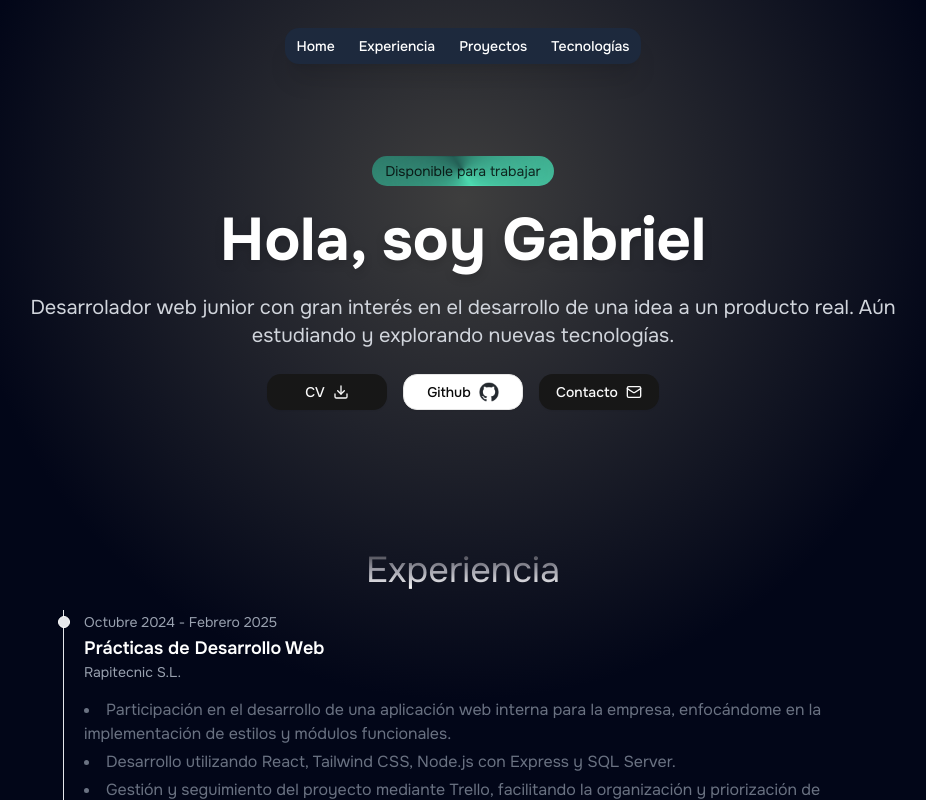
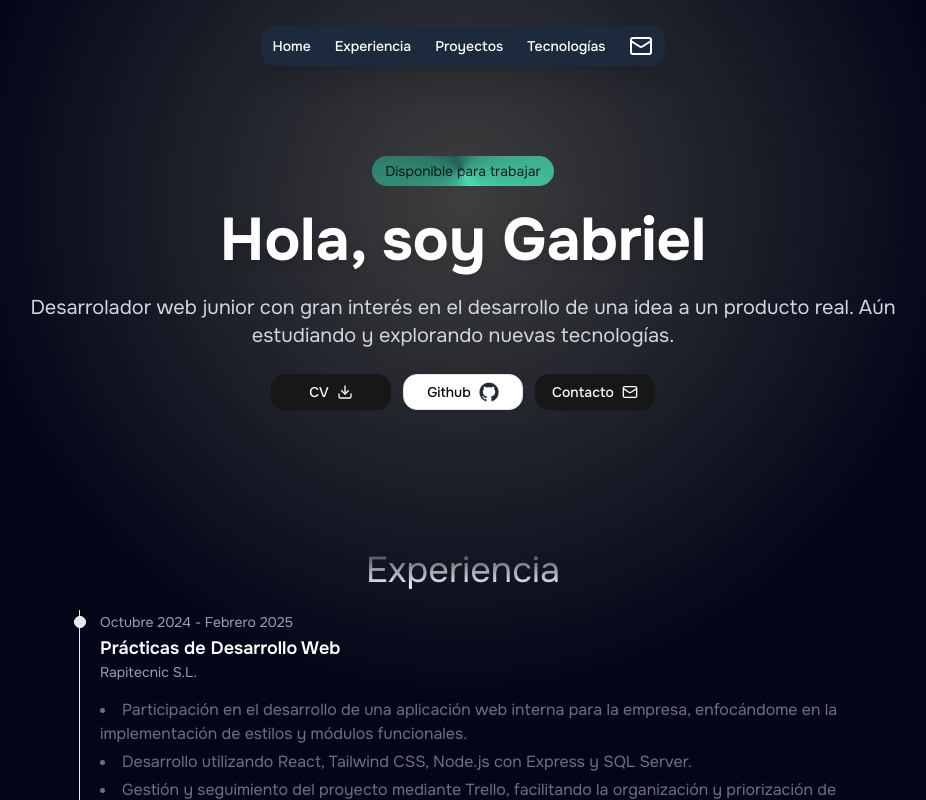
Before and after one commit to espinoza0/portfolio, a Next.js app: page / in a window 1280 px wide. Shown: the top 800 px of the page, without its empty margins (177-1103 px from the left). Built offline with nearby package versions, Linux system fonts and the light colour scheme.

Commit message:
cambios en secciones accesibilidad y responsive, por hacer: usar mas colores e introducir CV, proyectos...corregidos

```diff
--- a/src/components/Header.tsx
+++ b/src/components/Header.tsx
@@ -3,46 +3,61 @@ import Link from "next/link";
 
 export default function Header() {
   return (
-    <div className="rounded-xl px-3 py-2 shadow-xl w-fit mt-5 mb-10 bg-slate-800 z-20 text-white fixed">
-      <nav className="items-center gap-6 flex">
+    <header className="rounded-xl px-3 py-2 shadow-xl w-fit mt-5 mb-10 bg-slate-800 z-20 text-white fixed">
+      <nav
+        className="items-center gap-6 flex"
+        aria-label="Navegación principal"
+      >
         <a
           href="#"
-          className="text-sm font-medium transition-colors hover:text-slate-500"
+          className="text-sm font-medium transition-colors hover:text-slate-500 flex items-center gap-2
+    focus:outline-none focus-visible:ring-2 focus-visible:ring-offset-2 focus-visible:ring-white focus-visible:ring-offset-slate-800 rounded-full"
+          aria-label="Inicio"
         >
           <span className="hidden md:inline">Home</span>
-          {<Home className="md:hidden" />}
+          <Home className="md:hidden" aria-hidden="true" />
         </a>
         <Link
           href="#experiencia"
-          className="text-sm font-medium transition-colors hover:text-slate-500"
+          className="text-sm font-medium transition-colors hover:text-slate-500 flex items-center gap-2
+    focus:outline-none focus-visible:ring-2 focus-visible:ring-offset-2 focus-visible:ring-white focus-visible:ring-offset-slate-800 rounded-full"
           prefetch={false}
+          aria-label="Ir a la sección Experiencia"
         >
           <span className="hidden md:inline">Experiencia</span>
-          <Briefcase className="md:hidden" />
+          <Briefcase className="md:hidden" aria-hidden="true" />
         </Link>
         <Link
           href="#proyectos"
-          className="text-sm font-medium transition-colors hover:text-slate-500"
+          className="text-sm font-medium transition-colors hover:text-slate-500 flex items-center gap-2
+    focus:outline-none focus-visible:ring-2 focus-visible:ring-offset-2 focus-visible:ring-white focus-visible:ring-offset-slate-800 rounded-full"
           prefetch={false}
+          aria-label="Ir a la sección Proyectos"
         >
           <span className="hidden md:inline">Proyectos</span>
-          <Folder className="md:hidden" />
+          <Folder className="md:hidden" aria-hidden="true" />
         </Link>
         <Link
           href="#tools"
-          className="text-sm font-medium transition-colors hover:text-slate-500"
+          className="text-sm font-medium transition-colors hover:text-slate-500 flex items-center gap-2
+    focus:outline-none focus-visible:ring-2 focus-visible:ring-offset-2 focus-visible:ring-white focus-visible:ring-offset-slate-800 rounded-full"
           prefetch={false}
+          aria-label="Ir a la sección Tecnologías"
         >
           <span className="hidden md:inline">Tecnologías</span>
-          <Code2 className="md:hidden" />
+          <Code2 className="md:hidden" aria-hidden="true" />
         </Link>
         <a
           href="mailto:gabriel.bascope005@gmail.com"
-          className="text-sm font-medium md:hidden transition-colors hover:text-slate-500"
+          aria-label="Enviar correo a Gabriel Bascope"
+          className="
+    text-sm font-medium transition-colors hover:text-slate-500 items-center gap-2
+    focus:outline-none focus-visible:ring-2 focus-visible:ring-offset-2 focus-visible:ring-white focus-visible:ring-offset-slate-800 rounded-full
+  "
         >
-          <Mail className="md:hidden" />
+          <Mail aria-hidden="true" />
         </a>
       </nav>
-    </div>
+    </header>
   );
 }
--- a/src/components/Hero.tsx
+++ b/src/components/Hero.tsx
@@ -25,7 +25,7 @@ export default function Hero() {
           href="https://linkedin.com/in/gabriel-bascope-espinoza-1a970235a"
           target="_blank"
           rel="noopener"
-          className="flex items-center transition md:justify-center md:hover:scale-105"
+          className="flex items-center transition md:justify-center md:hover:scale-105 w-fit md:mx-auto"
         >
           <div className="flex items-center">
             <span className="relative inline-flex overflow-hidden rounded-full p-[1px]">
@@ -43,13 +43,13 @@ export default function Hero() {
           Desarrolador web junior con gran interés en el desarrollo de una idea
           a un producto real. Aún estudiando y explorando nuevas tecnologías.
         </p>
-        <div className="flex flex-wrap md:justify-center gap-4 mt-6 ">
+        <div className="flex items-center flex-wrap md:justify-center gap-3 mt-6 ">
           <Button
             asChild
             variant="default"
             className="min-w-[120px] rounded-xl"
           >
-            <a href="" download aria-label="Descargar CV">
+            <a href="" download aria-label="Descargar Currículum Vitae">
               CV
               <Download aria-hidden="true" />
             </a>
@@ -63,7 +63,7 @@ export default function Hero() {
               href="https://github.com/espinoza0"
               target="_blank"
               rel="noopener noreferrer"
-              aria-label="Ir al perfil de Github"
+              aria-label="Ir al perfil de Github (se abre en una pestaña nueva)"
             >
               Github
               <Image
@@ -83,7 +83,7 @@ export default function Hero() {
           >
             <a
               href="mailto:gabriel.bascope005@gmail.com"
-              aria-label="Enviar correo a Gabriel"
+              aria-label="Enviar correo a Gabriel (se abre una aplicación de correo)"
             >
               Contacto
               <Mail aria-hidden="true" />
--- a/src/components/ProjectCard.tsx
+++ b/src/components/ProjectCard.tsx
@@ -101,6 +101,7 @@ export default function ProjectCard({
           alt="proyecto"
           fill
           className="object-cover"
+          sizes="(max-width: 768px) 100vw, 50vw"
         />
       </div>
     </div>
--- a/src/components/sections/Experience.tsx
+++ b/src/components/sections/Experience.tsx
@@ -18,7 +18,7 @@ const experiences = [
       icons.React,
       icons.Tailwind,
       icons.NodeJS,
-      icons.MySQL,
+      "SQL Server",
       icons.Express,
     ],
   },
@@ -28,9 +28,9 @@ export default function Experience() {
   return (
     <section
       id="experiencia"
-      className="text-white text-center my-20 max-w-4xl mx-auto pt-10"
+      className="text-white text-center my-20 max-w-3xl mx-auto pt-10"
     >
-      <h2 className="text-4xl mt-5 bg-gradient-to-t from-white via-zinc-400 to-zinc-700/80 bg-clip-text text-transparent">
+      <h2 className="text-4xl text-left md:text-center mt-5 bg-gradient-to-t from-white via-zinc-400 to-zinc-700/80 bg-clip-text text-transparent">
         Experiencia
       </h2>
       <div className="my-5 mx-auto">
--- a/src/components/sections/Footer.tsx
+++ b/src/components/sections/Footer.tsx
@@ -1,16 +1,19 @@
-// "use client";
-
 import { Mail } from "lucide-react";
 
 export default function Footer() {
   return (
     <footer className="text-white max-w-5xl mx-auto flex items-center justify-between mt-7 p-2 flex-wrap">
-      <div className="flex items-center gap-2">
+      <div
+        className="flex items-center gap-2"
+        aria-label="Redes sociales y contacto"
+      >
         {/* GitHub */}
         <a
           href="https://github.com/espinoza0"
           target="_blank"
           rel="noopener noreferrer"
+          aria-label="Visitar el perfil de GitHub de Gabriel Bascope (se abre en una pestaña nueva)"
+          className="focus:outline-none focus-visible:ring-2 focus-visible:ring-white focus-visible:ring-offset-2 focus-visible:ring-offset-slate-800 rounded-full"
         >
           <svg
             width="30"
@@ -18,7 +21,10 @@ export default function Footer() {
             viewBox="0 0 24 24"
             fill="#343C54"
             xmlns="http://www.w3.org/2000/svg"
+            aria-hidden="true"
+            focusable="false"
           >
+            <title>GitHub</title>
             <path d="M12 2C6.48 2 2 6.58 2 12.26c0 4.49 2.87 8.3 6.84 9.64.5.09.68-.22.68-.48 0-.24-.01-.87-.01-1.7-2.78.62-3.37-1.36-3.37-1.36-.45-1.18-1.1-1.5-1.1-1.5-.9-.63.07-.62.07-.62 1 .07 1.53 1.06 1.53 1.06.89 1.56 2.34 1.11 2.91.85.09-.66.35-1.11.63-1.37-2.22-.26-4.56-1.14-4.56-5.07 0-1.12.39-2.03 1.03-2.75-.1-.26-.45-1.3.1-2.7 0 0 .84-.28 2.75 1.05A9.34 9.34 0 0112 6.85c.85.004 1.71.12 2.51.35 1.91-1.33 2.75-1.05 2.75-1.05.55 1.4.2 2.44.1 2.7.64.72 1.03 1.63 1.03 2.75 0 3.94-2.34 4.81-4.57 5.07.36.32.68.94.68 1.89 0 1.36-.01 2.45-.01 2.78 0 .27.18.58.69.48A10.02 10.02 0 0022 12.26C22 6.58 17.52 2 12 2z" />
           </svg>
         </a>
@@ -28,6 +34,8 @@ export default function Footer() {
           href="https://linkedin.com/in/gabriel-bascope-espinoza-1a970235a"
           target="_blank"
           rel="noopener noreferrer"
+          aria-label="Visitar el perfil de LinkedIn de Gabriel Bascope (se abre en una pestaña nueva)"
+          className="focus:outline-none focus-visible:ring-2 focus-visible:ring-white focus-visible:ring-offset-2 focus-visible:ring-offset-slate-800 rounded-full"
         >
           <svg
             width="30"
@@ -35,7 +43,10 @@ export default function Footer() {
             viewBox="0 0 24 24"
             fill="none"
             xmlns="http://www.w3.org/2000/svg"
+            aria-hidden="true"
+            focusable="false"
           >
+            <title>LinkedIn</title>
             <path
               d="M19.7065 3H4.34844C3.62264 3 3.04199 3.58065 3.04199 4.30645V19.6935C3.04199 20.3903 3.62264 21 4.34844 21H19.6485C20.3743 21 20.9549 20.4194 20.9549 19.6935V4.27742C21.013 3.58065 20.4323 3 19.7065 3ZM8.35491 18.3H5.71297V9.73548H8.35491V18.3ZM7.01942 8.54516C6.14846 8.54516 5.4807 7.84839 5.4807 7.00645C5.4807 6.16452 6.17749 5.46774 7.01942 5.46774C7.86136 5.46774 8.55813 6.16452 8.55813 7.00645C8.55813 7.84839 7.91942 8.54516 7.01942 8.54516ZM18.371 18.3H15.7291V14.1484C15.7291 13.1613 15.7001 11.8548 14.3356 11.8548C12.942 11.8548 12.7388 12.9581 12.7388 14.0613V18.3H10.0968V9.73548H12.6807V10.9258H12.7097C13.0872 10.229 13.9291 9.53226 15.2356 9.53226C17.9356 9.53226 18.4291 11.2742 18.4291 13.6548V18.3H18.371Z"
               fill="#343C54"
@@ -46,10 +57,16 @@ export default function Footer() {
         {/* Email */}
         <a
           href="mailto:gabriel.bascope005@gmail.com"
-          target="_blank"
-          rel="noopener noreferrer"
+          className="focus:outline-none focus-visible:ring-2 focus-visible:ring-white focus-visible:ring-offset-2 focus-visible:ring-offset-slate-800 rounded-full"
+          aria-label="Enviar correo a Gabriel Bascope"
         >
-          <Mail size={30} color="black" fill="#343C54" strokeWidth={1.5} />
+          <Mail
+            size={30}
+            color="black"
+            fill="#343C54"
+            strokeWidth={1.5}
+            aria-hidden="true"
+          />
         </a>
       </div>
 
--- a/src/components/sections/Projects.tsx
+++ b/src/components/sections/Projects.tsx
@@ -84,10 +84,7 @@ export default function Projects() {
       id="proyectos"
       className="text-white my-20 max-w-5xl mx-auto text-center pt-12"
     >
-      <h2
-        className="text-4xl mb-10 bg-gradient-to-t from-zinc-50 via-zinc-400 to-zinc-700/80 bg-clip-text text-transparent
-"
-      >
+      <h2 className="text-4xl mb-10 text-left md:text-center bg-gradient-to-t from-zinc-50 via-zinc-400 to-zinc-700/80 bg-clip-text text-transparent">
         Proyectos
       </h2>
       <div className="my-5">
--- a/src/components/sections/Tools.tsx
+++ b/src/components/sections/Tools.tsx
@@ -23,7 +23,10 @@ export default function Tools() {
           isVisible ? "opacity-100 translate-y-0" : "opacity-0 translate-y-5"
         )}
       >
-        <h2 className="text-4xl bg-gradient-to-t from-zinc-50 via-zinc-400 to-zinc-700/80 bg-clip-text text-transparent">Tecnologías</h2>
+        <h2 className="text-4xl bg-gradient-to-t text-left md:text-center from-zinc-50 via-zinc-400 to-zinc-700/80 bg-clip-text text-transparent">
+          Tecnologías
+          <span></span>
+        </h2>
         <Tabs
           defaultValue="all"
           className="w-full my-5"
```
